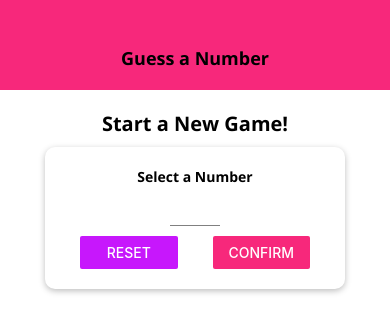
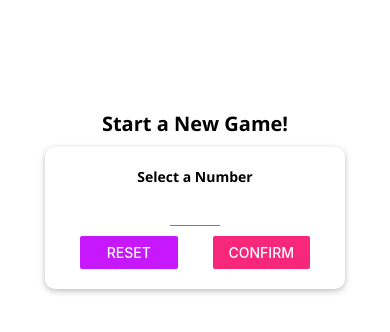
Before and after one commit to MuhammadRafeh/guesser, a React Native app: screen / in a window 390 px wide. Shown: the top 332 px of the page. Built offline with nearby package versions, Linux system fonts and the light colour scheme.

Commit message:
Uses the screen orientation to lock the orientation change

```diff
--- a/components/Header.js
+++ b/components/Header.js
@@ -1,12 +1,12 @@
 import React from 'react';
-import { View, Text, StyleSheet } from 'react-native';
+import { View, Text, StyleSheet, Platform } from 'react-native';
 import colors from '../constants/colors';
 import TitleText from './TitleText';
 
 const Header = props => {
     return (
         <View style={styles.header}>
-            <TitleText>{props.title}</TitleText>
+            <TitleText style={styles.text}>{props.title}</TitleText>
         </View>
     );
 }
@@ -18,8 +18,13 @@ const styles = StyleSheet.create({
         width: '100%',
         height: 90,
         paddingTop: 26,
-        backgroundColor: colors.primary,
+        backgroundColor: Platform.OS === 'android' ? colors.primary : 'white',
         alignItems: 'center',
-        justifyContent: 'center'
+        justifyContent: 'center',
+        borderBottomColor: Platform.OS === 'ios' ? '#ccc' : 'transparent',
+        borderBottomWidth: Platform.OS === 'ios' ? 1: 0
+    },
+    text: {
+        color: Platform.OS === 'ios' ? colors.primary : '#fff'
     }
 });
--- a/package.json
+++ b/package.json
@@ -9,10 +9,12 @@
   },
   "dependencies": {
     "@use-expo/font": "^2.0.0",
-    "expo": "~40.0.0",
+    "expo": "^40.0.0",
     "expo-app-loading": "^1.0.1",
     "expo-font": "^8.4.0",
+    "expo-screen-orientation": "^2.1.0",
     "expo-status-bar": "~1.0.3",
+    "install": "^0.13.0",
     "react": "16.13.1",
     "react-dom": "16.13.1",
     "react-native": "https://github.com/expo/react-native/archive/sdk-40.0.1.tar.gz",
--- a/screens/EndGameScreen.js
+++ b/screens/EndGameScreen.js
@@ -42,6 +42,7 @@ const styles = StyleSheet.create({
         flex: 1,
         justifyContent: 'center',
         alignItems: 'center',
+        paddingVertical: 10
     },
     imageContainer: {
         // width: 300,
--- a/screens/GameScreen.js
+++ b/screens/GameScreen.js
@@ -15,6 +15,7 @@ import NumberContainer from "../components/NumberContainer";
 import defaultStyles from "../constants/default-styles";
 import { Ionicons } from "@expo/vector-icons";
 import BodyText from "../components/BodyText";
+import * as ScreenOrientation from 'expo-screen-orientation';
 
 const generateRandomNumber = (min, max, exclude) => {
     min = Math.ceil(min);
@@ -38,6 +39,8 @@ const renderRow = (listLength, Item) => {
 }
 
 const GameScreen = (props) => {
+    ScreenOrientation.lockAsync(ScreenOrientation.OrientationLock.PORTRAIT)
+
     const initialGuess = generateRandomNumber(1, 100, props.userChoice);
     const [currentGuess, setCurrentGuess] = useState(initialGuess);
     const [pastGuesses, setPastGuesses] = useState([initialGuess.toString()]);
@@ -61,7 +64,7 @@ const GameScreen = (props) => {
     useEffect(() => {
         if (userChoice === currentGuess) onGameEnd(pastGuesses.length);
 
-    }, [currentGuess, userChoice]);
+    }, [currentGuess, userChoice, onGameEnd]);
 
     const guessHandler = (direction) => {
         if (
```
Also changed, not shown: 1 other file (tests, documents, lock files or other folders).
